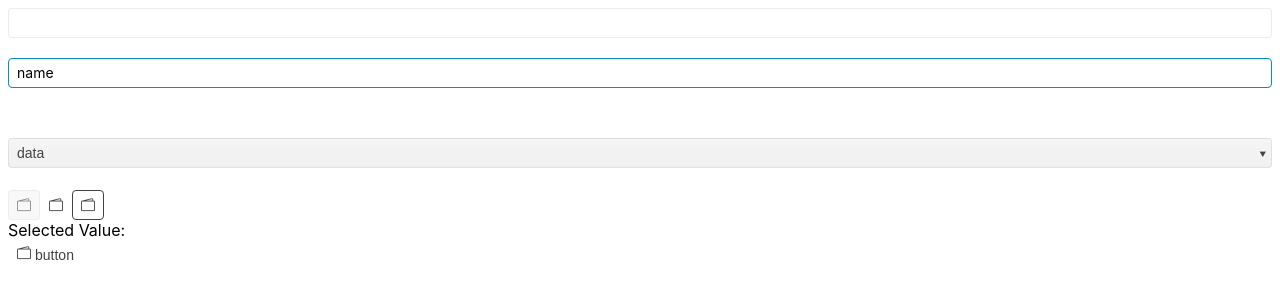
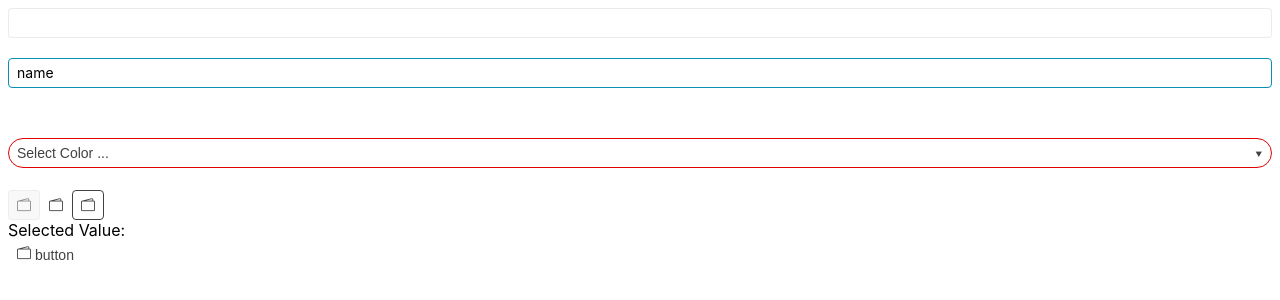
Before and after one commit to ShahedAhmadAhadi/components, a React (Create React App) app: page / in a window 1280 px wide. Shown: the top 300 px of the page. Built offline with nearby package versions, Linux system fonts and the light colour scheme; the HTML template or start-up script is replaced by a standard one.

Commit message:
dropdownlist completed

```diff
--- a/src/App.js
+++ b/src/App.js
@@ -7,28 +7,26 @@ import Input from './components/Input';
 
 function App() {
   const inp = useRef(null)
-
   useEffect(() => {
     // inp.current.focus()
   }, [])
-
-
-  const [value, setValue] = React.useState(null);
+  const [value, setValue] = React.useState('');
   const handleChange = (event) => {
     setValue(event.target.value);
   };
-  const data = [{ a: 'red', id: 1 }, { a: 'green', id: 2 }, { a: 'blue', id: 3 }]
-  // const data = ['blue', 'red', 'green', 'black', 'white', 'pink', 'yellow', 'orange', 'gray', 'blo', 'blu']
+  // const data = [{ a: 'red', id: 1 }, { a: 'green', id: 2 }, { a: 'blue', id: 3 }]
+  const data = ['blue', 'red', 'green', 'black', 'white', 'pink', 'yellow', 'orange', 'gray', 'blo', 'blu']
   // const data = []
   const textField = 'a'
 
   return (
     <div className="App">
-      <Input ref={inp} pattern='[A-Za-z]+' className="style-on-error:bg-red-500" styleOnError={{border: '1px solid green'}} />
+      <Input ref={inp} pattern='[A-Za-z]+' className="style-on-error:bg-red-500" styleOnError={{ border: '1px solid green' }} />
       <Input label="name" pattern='[A-Za-z]+' className="text-blue-300 border-cyan-600 focus:border-yellow-500" />
       <br></br>
+      {value}
       <br></br>
-      <Drop textField={textField} data={data} />
+      <Drop selectedStyleClassName={'bg-yellow-200'} childrenClassName={'text-pink-600'} fillMode={'outline'} required={true} filterable={true} defaultItem={'Select Color ...'} textField={textField} data={data} className={'rounded-full'} onChange={(val) => setValue(val)} value={value} />
       <br></br>
       <Button fillMode={''} disabled className={''} icon={'bi bi-wallet2'}></Button>
       <Button fillMode={'flat'} className={'a'} icon={'bi bi-wallet2'}></Button>
--- a/src/components/Drop.js
+++ b/src/components/Drop.js
@@ -1,13 +1,19 @@
-import React, { forwardRef, useEffect, useRef, useState } from 'react'
+import React, { useEffect, useRef, useState } from 'react'
 import Button from './Button'
 import Input from './Input'
 import ListItem from './ListItem'
 
-function Drop({ data: initialData, defaultItem, textField, value: propValue, filterable = true }) {
+function Drop({ data: initialData, defaultItem, textField, value: propValue, filterable, className, required, childrenClassName, childrenStyle, selectedStyleClassName, ...other }) {
     const [data, setData] = useState(initialData)
     const [value, setValue] = useState(propValue)
     const [filter, setFilter] = useState(null)
     const inputRef = useRef(null)
+    useEffect(() => {
+        if (other.onChange) {
+            other.onChange(value)
+        }
+    })
+
     useEffect(() => {
         if (filterable) {
             // inputRef.current.focus()
@@ -33,18 +39,17 @@ function Drop({ data: initialData, defaultItem, textField, value: propValue, fil
         }
     }, [filter, textField])
 
-    defaultItem = 'data'
     return (
         <React.Fragment>
             <ul onClick={(e) => { e.stopPropagation() }} className={`option-wrapper`}>
-                <Button className={'select option-item'}>
+                <Button className={`select option-item ${className} ${required && !value ? 'wrong': ''}`} {...other}>
                     <span className='select-default-text'>{value ? typeof value == 'string' ? value : value[textField] : defaultItem}</span><span className='select-caret'>&#119119;</span>
                 </Button>
-                <div className='div overflow-auto relative'>
+                <div className='div overflow-auto'>
                     {filterable && <li className='option-item sticky top-0' key={'search-list-items'}><img className='search-icon' src='search.svg' alt='search-icon' /><Input
                         // onBlur={(e) => inputBlurHandler(e)}
                         onChange={(e) => { setFilter(e.target.value) }} value={filter} ref={inputRef} id="search-input" className='filter-input pl-8' /></li>}
-                    <ListItem data={data} textField={textField} selected={value} value={(item) => setValue(item)} />
+                    <ListItem selectedStyleClassName={selectedStyleClassName} className={childrenClassName} style={childrenStyle} data={data} textField={textField} selected={value} value={(item) => setValue(item)} />
                 </div>
             </ul>
         </React.Fragment>
--- a/src/components/ListItem.js
+++ b/src/components/ListItem.js
@@ -1,6 +1,6 @@
 import React from 'react';
 
-function ListItem({ textField, data, value, selected, ...other }) {
+function ListItem({ textField, data, value, selected, className, selectedStyleClassName, ...other }) {
     const keyGenerator = () => {
         let randNums = Math.round(Math.random() * 9000 + 999);
         let key = ['', '-', randNums];
@@ -23,7 +23,7 @@ function ListItem({ textField, data, value, selected, ...other }) {
             {typeof data[0] === 'string' &&
                 data.map((item) => (
                     <li
-                        className={`option-item  ${selected === item ? 'selected' : ''}`}
+                        className={`option-item  ${selected === item ? `${selectedStyleClassName || 'selected'}` : ''} ${className}`}
                         onClick={() => value(item)}
                         {...other}
                         key={keyGenerator()}>
@@ -33,7 +33,7 @@ function ListItem({ textField, data, value, selected, ...other }) {
             {typeof data[0] === 'object' &&
                 data.map((item) => (
                     <li
-                        className={`option-item ${selected === item ? 'selected' : ''}`}
+                        className={`option-item ${selected === item ? 'selected' : ''} ${className}`}
                         onClick={() => { value(item); }}
                         key={item.id ? item.id : keyGenerator()}
                         {...other}
--- a/src/index.css
+++ b/src/index.css
@@ -68,17 +68,6 @@
     }
     .btn-flat:hover {
         background-color: #00000008;
-    }
-    .btn-outline {
-        color: #424242;
-        border: 1px solid currentColor;
-        box-shadow: none;
-        background-color: transparent;
-    }
-    .btn-outline:hover {
-        background-color: #424242;
-        border-color: #424242;
-        color: #ffffff;
     }
     .btn-link {
         border-color: transparent;
@@ -188,28 +177,19 @@
         width: 100%;
     }
 
-    .wrong {
-        border: 1px solid rgb(224, 0, 0);
-    }
-    .wrong:focus {
-        border: 1px solid #e00000;
-        /* box-shadow: 0 0 2px 1px #e00000; */
-        outline: none;
-    }
     .wrong-label {
         color: #e00000;
     }
     .select {
         border-color: rgba(0, 0, 0, 0.08);
-        color: #424242;
-        background-color: #f5f5f5;
+        /* color: #424242; */
+        /* background-color: #f5f5f5;
         background-image: linear-gradient(
             rgba(0, 0, 0, 0),
             rgba(0, 0, 0, 0.02)
-        );
+        ); */
         cursor: pointer;
         list-style-type: none;
-        padding: 4px 8px;
         font-size: 14px;
         width: 100%;
         min-width: max-content;
@@ -223,10 +203,10 @@
     }
     .select-caret {
         font-size: 25px;
-        color: #424242;
+        color: inherit;
         position: absolute;
         top: -8px;
-        right: 4px;
+        right: 8px;
     }
     /* .select:focus ~ .option-wrapper {
         border: 1px solid #00000014;
@@ -257,7 +237,7 @@
         box-sizing: border-box;
         height: auto;
         max-height: 0;
-        transition: max-height 0.4s linear 100ms;
+        transition: max-height 0.4s ease-in 50ms;
         position: absolute;
         width: 100%;
         background-color: #fff;
@@ -266,7 +246,7 @@
     .option-wrapper:focus-within .div {
         border: 1px solid #00000014;
         box-shadow: 1px 1px 2px #e5dede;
-        transition: max-height 0.5s;
+        transition: max-height 0.3s ease-in;
         max-height: 170px;
     }
     .option-item:hover {
@@ -294,6 +274,25 @@
         z-index: 10;
         padding: 7px 8px;
     }
+    .btn-outline {
+        color: #424242;
+        border: 1px solid currentColor;
+        box-shadow: none;
+        background-color: transparent;
+    }
+    .btn-outline:hover {
+        background-color: #424242;
+        border-color: #424242;
+        color: #ffffff;
+    }
+    .wrong {
+        border: 1px solid rgb(224, 0, 0);
+    }
+    .wrong:focus {
+        border: 1px solid #e00000;
+        /* box-shadow: 0 0 2px 1px #e00000; */
+        outline: none;
+    }
 }
 
 body {
```
